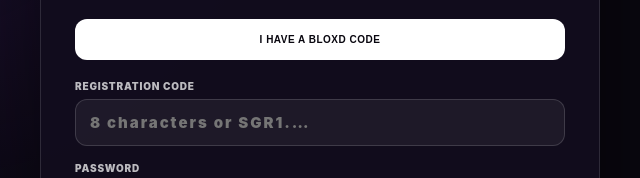
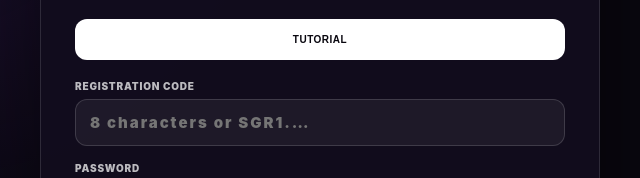
Before and after one commit to PolyYuu/bloxdio-turnier-rangliste, a plain HTML site: page register.html in a window 1280 px wide. Shown: the part 276-454 px from the top of the page, 320-960 px from the left. Drawn offline with nearby package versions, Linux system fonts and the light colour scheme.

Commit message:
Make registration tutorial tab open verification guide

```diff
--- a/register.html
+++ b/register.html
@@ -31,7 +31,7 @@
       <p class="intro" id="intro">Vor der Bloxd-Verifizierung bekommt dein HUB-Account noch keinen Spielernamen. Dein echter Name wird erst übernommen, wenn deine permanente Bloxd-ID bestätigt wurde.</p>
 
       <div class="tabs single-tab" id="registrationMode">
-        <button class="tab active" id="tabBloxd" type="button">ICH HABE EINEN BLOXD-CODE</button>
+        <button class="tab active" id="tabBloxd" type="button" aria-haspopup="dialog" aria-controls="verifyTutorial">TUTORIAL</button>
       </div>
 
       <form id="bloxdForm" novalidate>
@@ -97,5 +97,28 @@
 
   <script src="register.js"></script>
   <script src="register-tutorial-media.js"></script>
+  <script>
+    (() => {
+      const tutorialTab = document.getElementById('tabBloxd');
+      const tutorialTrigger = document.getElementById('tutorialTrigger');
+      if (!tutorialTab || !tutorialTrigger) return;
+
+      const keepTutorialLabel = () => {
+        tutorialTab.textContent = 'TUTORIAL';
+        tutorialTab.style.cursor = 'pointer';
+      };
+
+      tutorialTab.addEventListener('click', (event) => {
+        event.preventDefault();
+        tutorialTrigger.click();
+      });
+
+      document.querySelectorAll('[data-lang]').forEach((button) => {
+        button.addEventListener('click', () => requestAnimationFrame(keepTutorialLabel));
+      });
+
+      keepTutorialLabel();
+    })();
+  </script>
 </body>
 </html>
```
